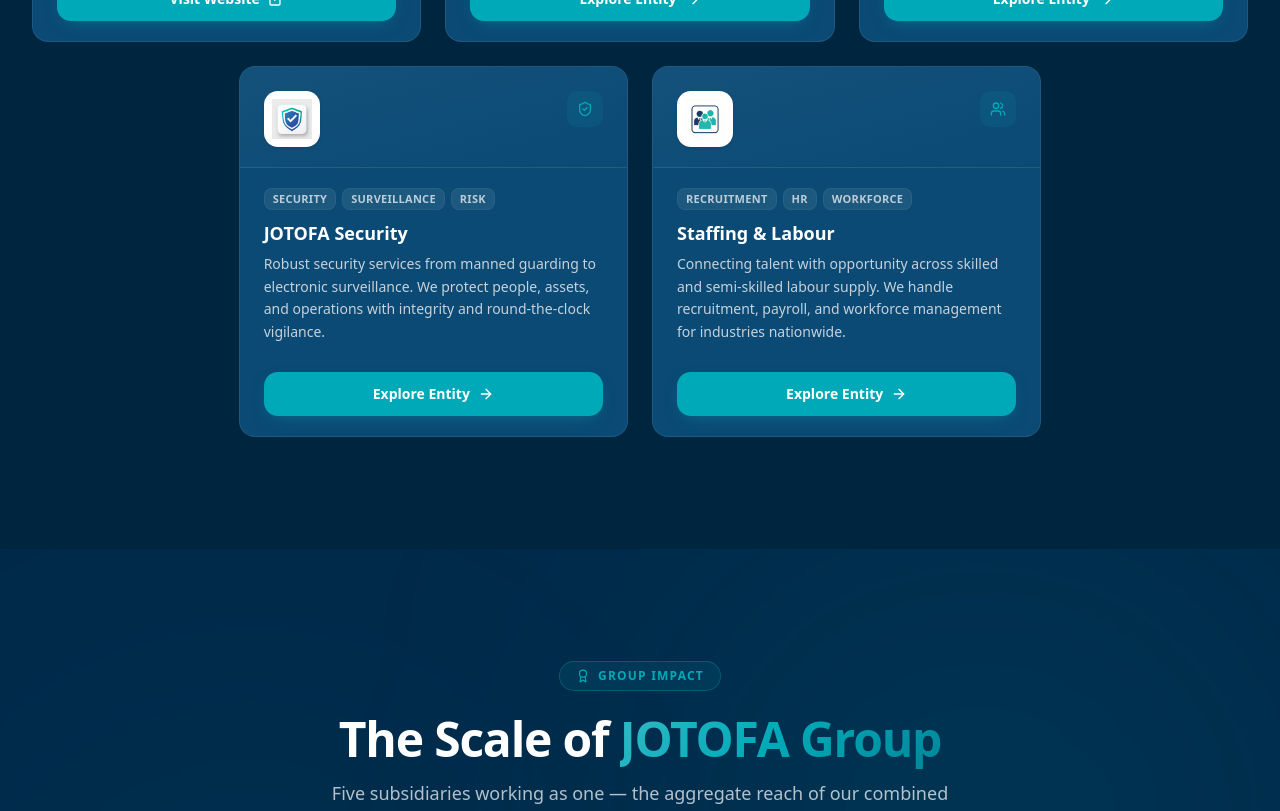
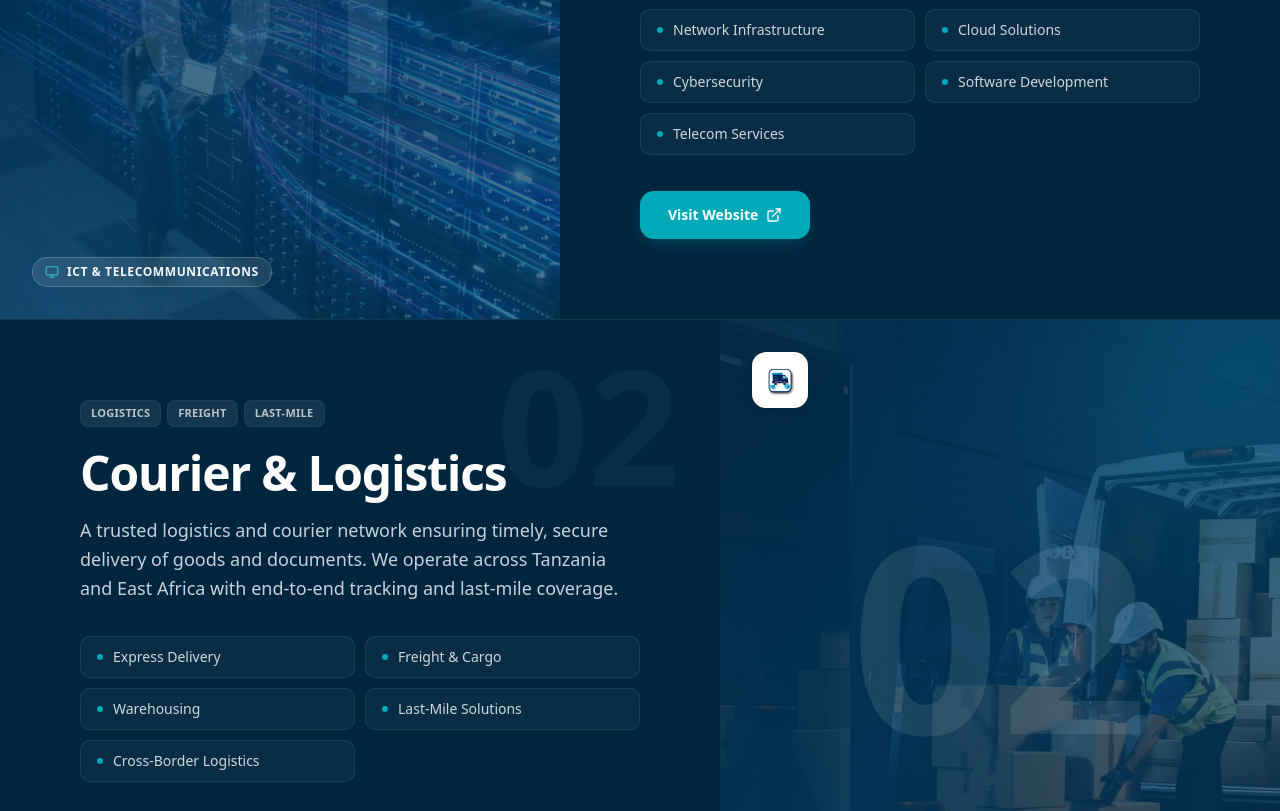
Before and after one commit to sulemsaba/frontendjotofa, a Next.js app: page /businesses in a window 1280 px wide. Shown: the part 1400-2211 px from the top of the page. Built offline with nearby package versions, Linux system fonts and the light colour scheme; no server answers.

Commit message:
fca8e119-ca0f-473f-bd9c-d674e90b470d

```diff
--- a/src/components/pages/businesses.tsx
+++ b/src/components/pages/businesses.tsx
@@ -28,18 +28,21 @@
    "Our Businesses" — premium holding-company directory page.
 
    Layout (top → bottom):
-     1. Hero banner  — bold headline "Diversified Expertise. Shared Values."
-     2. Directory    — 5 IDENTICAL, equal-sized container cards. Each card:
-                         • company logo (real logo for UTEC, monogram mark
-                           for the rest) on a soft branded zone
-                         • sector badge tags (ICT / Telecom / Cloud, etc.)
-                         • concise TWO-sentence value proposition
-                         • high-contrast primary outbound button labelled
-                           "Visit Website" (UTEC store) or "Explore Entity"
-     3. Group impact — massive aggregate data counters band (5+ Subsidiaries,
+     1. Hero banner    — bold headline "Diversified Expertise. Shared Values."
+     2. Split sections — 5 full-width split-screen sections, one per subsidiary.
+                         Each section alternates image left / right and contains:
+                         • full-bleed photograph with navy brand overlay
+                         • giant watermark index number (01–05)
+                         • company logo tile
+                         • tagline pill + sector badges
+                         • concise two-sentence value proposition
+                         • 2-column services grid
+                         • high-contrast primary CTA — "Visit Website"
+                           (UTEC store) or "Explore Entity" (internal route)
+     3. Group impact   — massive aggregate data counters band (5+ Subsidiaries,
                          12,000+ Employees, 50+ Global Offices, 25+ Years) with
                          scroll-triggered count-up animation
-     4. Footer       — already global; CTA band at top captures investor /
+     4. Footer         — already global; CTA band at top captures investor /
                          partner / job-seeker inquiries
 
    Brand palette ONLY: JOTOFA navy + teal. Theme-aware (light + dark).
@@ -47,68 +50,127 @@
 
 interface Business {
   id: PageId;
+  /** "01" – "05" — used as the big watermark number */
+  index: string;
   name: string;
+  /** Short sector tagline, e.g. "ICT & Telecommunications" */
+  tagline: string;
+  /** Small UI sector badges */
   sectors: string[];
+  /** Service line-items shown in the 2-col grid */
+  services: string[];
   /** Concise two-sentence value proposition */
   description: string;
   icon: React.ComponentType<{ className?: string }>;
-  /** Real logo (UTEC) — if absent, falls back to a styled monogram mark */
+  /** Full-bleed photograph for the split-section image side */
+  image: string;
+  /** Real logo — if absent, falls back to a styled monogram mark */
   logoSrc?: string;
   /** 2-letter monogram used when no real logo asset exists */
   logoMark: string;
-  /** Outbound link (UTEC store). If absent, card button routes internally */
+  /** Outbound link (UTEC store). If absent, button routes internally */
   website?: { label: string; url: string };
 }
 
 const businesses: Business[] = [
   {
     id: "utec",
+    index: "01",
     name: "UTEC Solutions",
+    tagline: "ICT & Telecommunications",
     sectors: ["ICT", "Telecom", "Cloud"],
+    services: [
+      "Network Infrastructure",
+      "Cloud Solutions",
+      "Cybersecurity",
+      "Software Development",
+      "Telecom Services",
+    ],
     description:
       "Cutting-edge ICT infrastructure, telecommunications, and digital transformation services for modern enterprises. We connect businesses and communities across Tanzania with reliable, scalable technology.",
     icon: Monitor,
+    image: "/images/subsidiaries/utec.jpg",
     logoSrc: "/images/utec-logo.png",
     logoMark: "UT",
     website: { label: "Visit Website", url: storeProductsPageUrl() },
   },
   {
     id: "courier",
+    index: "02",
     name: "Courier & Logistics",
+    tagline: "Reliable Delivery Network",
     sectors: ["Logistics", "Freight", "Last-Mile"],
+    services: [
+      "Express Delivery",
+      "Freight & Cargo",
+      "Warehousing",
+      "Last-Mile Solutions",
+      "Cross-Border Logistics",
+    ],
     description:
       "A trusted logistics and courier network ensuring timely, secure delivery of goods and documents. We operate across Tanzania and East Africa with end-to-end tracking and last-mile coverage.",
     icon: Truck,
+    image: "/images/subsidiaries/courier.jpg",
     logoSrc: "/images/courier-logo.png",
     logoMark: "JC",
   },
   {
     id: "cleaning",
+    index: "03",
     name: "Cleaning & Maids",
+    tagline: "Professional Cleaning",
     sectors: ["Facilities", "Hygiene", "Maintenance"],
+    services: [
+      "Commercial Cleaning",
+      "Residential Services",
+      "Industrial Cleaning",
+      "Specialized Sanitization",
+      "Staffed Housekeeping",
+    ],
     description:
       "Premium cleaning and housekeeping for commercial, residential, and industrial spaces. We deliver hygiene and pristine environments through trained, supervised crews.",
     icon: Sparkles,
+    image: "/images/subsidiaries/cleaning.jpg",
     logoSrc: "/images/cleaning-logo.png",
     logoMark: "JM",
   },
   {
     id: "security",
+    index: "04",
     name: "JOTOFA Security",
+    tagline: "Comprehensive Security",
     sectors: ["Security", "Surveillance", "Risk"],
+    services: [
+      "Manned Guarding",
+      "Electronic Surveillance",
+      "Event Security",
+      "Risk Assessment",
+      "Security Consulting",
+    ],
     description:
       "Robust security services from manned guarding to electronic surveillance. We protect people, assets, and operations with integrity and round-the-clock vigilance.",
     icon: ShieldCheck,
+    image: "/images/subsidiaries/security.jpg",
     logoSrc: "/images/security-logo.png",
     logoMark: "JS",
   },
   {
     id: "staffing",
+    index: "05",
     name: "Staffing & Labour",
+    tagline: "Workforce Solutions",
     sectors: ["Recruitment", "HR", "Workforce"],
+    services: [
+      "Recruitment Services",
+      "Labour Outsourcing",
+      "Payroll Management",
+      "Training & Development",
+      "HR Consulting",
+    ],
     description:
       "Connecting talent with opportunity across skilled and semi-skilled labour supply. We handle recruitment, payroll, and workforce management for industries nationwide.",
     icon: Users,
+    image: "/images/subsidiaries/staffing.jpg",
     logoSrc: "/images/staffing-logo.png",
     logoMark: "JT",
   },
@@ -231,49 +293,106 @@
 }
 
 /* ──────────────────────────────────────────────────────────────────────────
-   2. DIRECTORY GRID — equal-sized cards
+   2. SPLIT-SCREEN STACKED SECTIONS — one full-width section per subsidiary.
+      Each section alternates image left / right (even = image left, odd = right)
+      and gives every subsidiary its own immersive "moment" with a full-bleed
+      photograph, giant watermark index, logo tile, services grid, and CTA.
    ────────────────────────────────────────────────────────────────────────── */
-function BusinessCard({ business }: { business: Business }) {
+function SplitSection({
+  business,
+  index,
+}: {
+  business: Business;
+  index: number;
+}) {
   const router = useRouter();
   const Icon = business.icon;
+  const reversed = index % 2 === 1;
 
   return (
-    <motion.div className="group relative flex flex-col h-full rounded-2xl bg-card border border-border overflow-hidden transition-all duration-300 hover:-translate-y-1.5 hover:border-jotofa-accent/50 hover:shadow-[0_24px_60px_-24px_rgba(0,59,100,0.25)] dark:hover:shadow-[0_24px_60px_-24px_rgba(0,0,0,0.6)]">
-      {/* ─── Logo zone ─── */}
-      <div className="relative px-6 pt-6 pb-5 border-b border-border bg-gradient-to-br from-jotofa-navy/[0.04] to-transparent dark:from-white/[0.04] dark:to-transparent">
-        <div className="flex items-start justify-between gap-3">
-          {/* Logo / monogram mark */}
-          <div className="flex items-center justify-center h-14 w-14 rounded-xl bg-white border border-jotofa-navy/10 dark:border-white/10 shadow-sm flex-shrink-0 overflow-hidden">
+    <motion.section
+      initial={{ opacity: 0, y: 40 }}
+      whileInView={{ opacity: 1, y: 0 }}
+      viewport={{ once: true, margin: "-80px" }}
+      transition={{ duration: 0.7, ease: [0.16, 1, 0.3, 1] }}
+      className="relative flex flex-col lg:flex-row min-h-[60vh] lg:min-h-[78vh] border-b border-border"
+    >
+      {/* ─── Image / Visual Side ─── */}
+      <div
+        className={`group/img relative flex-1 min-h-[42vh] lg:min-h-full overflow-hidden ${
+          reversed ? "lg:order-2" : ""
+        }`}
+      >
+        <Image
+          src={business.image}
+          alt={business.name}
+          fill
+          sizes="(max-width: 1024px) 100vw, 50vw"
+          className="object-cover transition-transform duration-[1.2s] ease-out group-hover/img:scale-105"
+        />
+        {/* Navy brand overlay — keeps every section on-palette */}
+        <div className="absolute inset-0 bg-gradient-to-br from-jotofa-navy-deep/92 via-jotofa-navy/80 to-jotofa-navy/65" />
+        {/* Teal glow accent */}
+        <div className="absolute -top-24 -right-24 w-72 h-72 bg-jotofa-accent/20 rounded-full blur-[100px] pointer-events-none" />
+
+        {/* Giant watermark index number */}
+        <div className="absolute inset-0 flex items-center justify-center pointer-events-none">
+          <span className="text-[160px] sm:text-[220px] lg:text-[260px] font-black text-white/[0.09] leading-none select-none">
+            {business.index}
+          </span>
+        </div>
+
+        {/* Logo tile — top-left */}
+        <div className="absolute top-6 left-6 sm:top-8 sm:left-8 z-10">
+          <div className="flex items-center justify-center h-14 w-14 rounded-xl bg-white border border-white/20 shadow-lg overflow-hidden">
             {business.logoSrc ? (
               <Image
                 src={business.logoSrc}
                 alt={`${business.name} logo`}
-                width={56}
-                height={56}
-                className="h-10 w-10 object-contain"
+                width={48}
+                height={48}
+                className="h-9 w-9 object-contain"
               />
             ) : (
-              <span className="text-lg font-black tracking-tight text-jotofa-navy">
+              <span className="text-lg font-black text-jotofa-navy">
                 {business.logoMark}
               </span>
             )}
           </div>
+        </div>
 
-          {/* Icon chip */}
-          <div className="flex items-center justify-center h-9 w-9 rounded-lg bg-jotofa-accent/10 text-jotofa-accent flex-shrink-0">
-            <Icon className="w-4 h-4" />
+        {/* Tagline pill — bottom-left */}
+        <div className="absolute bottom-6 left-6 sm:bottom-8 sm:left-8 z-10">
+          <div className="inline-flex items-center gap-2 px-3 py-1.5 rounded-full bg-white/10 border border-white/20 backdrop-blur-md">
+            <Icon className="w-3.5 h-3.5 text-jotofa-accent-light" />
+            <span className="text-xs font-semibold uppercase tracking-wider text-white/95">
+              {business.tagline}
+            </span>
           </div>
         </div>
       </div>
 
-      {/* ─── Body ─── */}
-      <div className="flex flex-col flex-1 px-6 py-5">
-        {/* Sector badge tags */}
-        <div className="flex flex-wrap gap-1.5 mb-3">
+      {/* ─── Content Side ─── */}
+      <div
+        className={`relative flex-1 flex flex-col justify-center px-6 py-14 sm:px-10 sm:py-16 lg:px-16 lg:py-20 xl:px-20 bg-background ${
+          reversed ? "lg:order-1" : ""
+        }`}
+      >
+        {/* Faint watermark number — top right */}
+        <span
+          aria-hidden
+          className="absolute top-4 right-6 sm:top-6 sm:right-10 text-[100px] sm:text-[140px] lg:text-[160px] font-black text-jotofa-navy/[0.04] dark:text-white/[0.04] leading-none select-none pointer-events-none"
+        >
+          {business.index}
+        </span>
+
+        <div className="relative z-10 max-w-xl mx-auto lg:mx-0 w-full">
+          {/* Sector badges */}
+          <div className="flex flex-wrap gap-1.5 mb-5">
             {business.sectors.map((sector) => (
               <span
                 key={sector}
-              className="inline-flex items-center px-2 py-0.5 rounded-md text-[11px] font-semibold uppercase tracking-wide bg-jotofa-navy/[0.06] dark:bg-white/[0.08] text-jotofa-navy/70 dark:text-white/70 border border-jotofa-navy/5 dark:border-white/5"
+                className="inline-flex items-center px-2.5 py-1 rounded-md text-[11px] font-semibold uppercase tracking-wide bg-jotofa-navy/[0.06] dark:bg-white/[0.08] text-jotofa-navy/70 dark:text-white/70 border border-jotofa-navy/5 dark:border-white/5"
               >
                 {sector}
               </span>
@@ -281,48 +400,63 @@
           </div>
 
           {/* Name */}
-        <h3 className="text-lg font-bold text-foreground mb-2 leading-tight">
+          <h2 className="text-3xl sm:text-4xl lg:text-5xl font-bold tracking-tight text-foreground mb-4 leading-[1.1]">
             {business.name}
-        </h3>
+          </h2>
 
-        {/* Two-sentence value proposition */}
-        <p className="text-sm text-muted-foreground leading-relaxed mb-5">
+          {/* Value proposition */}
+          <p className="text-base sm:text-lg text-muted-foreground leading-relaxed mb-8">
             {business.description}
           </p>
 
-        {/* High-contrast primary outbound button — full-width, pushed to bottom */}
-        <div className="mt-auto pt-2">
+          {/* Services grid — 2 columns */}
+          <div className="grid grid-cols-1 sm:grid-cols-2 gap-2.5 mb-9">
+            {business.services.map((service) => (
+              <div
+                key={service}
+                className="flex items-center gap-2.5 px-4 py-2.5 rounded-lg bg-jotofa-navy/[0.03] dark:bg-white/[0.04] border border-border hover:border-jotofa-accent/40 hover:bg-jotofa-accent/[0.06] transition-all duration-200"
+              >
+                <span className="w-1.5 h-1.5 rounded-full bg-jotofa-accent flex-shrink-0" />
+                <span className="text-sm font-medium text-foreground/80">
+                  {service}
+                </span>
+              </div>
+            ))}
+          </div>
+
+          {/* High-contrast primary CTA */}
+          <div>
             {business.website ? (
               <a
                 href={business.website.url}
                 target="_blank"
                 rel="noopener noreferrer"
-              className="inline-flex items-center justify-center gap-2 w-full px-5 py-3 rounded-xl bg-jotofa-navy dark:bg-jotofa-accent text-white text-sm font-semibold transition-all hover:bg-jotofa-navy-deep dark:hover:bg-jotofa-accent-dark shadow-[0_6px_18px_-8px_rgba(0,59,100,0.4)] dark:shadow-[0_6px_18px_-8px_rgba(0,169,183,0.5)] cursor-pointer focus-visible:outline-none focus-visible:ring-2 focus-visible:ring-jotofa-accent focus-visible:ring-offset-2 focus-visible:ring-offset-background"
+                className="group/btn inline-flex items-center justify-center gap-2 px-7 py-3.5 rounded-xl bg-jotofa-navy dark:bg-jotofa-accent text-white text-sm font-semibold transition-all hover:bg-jotofa-navy-deep dark:hover:bg-jotofa-accent-dark shadow-[0_6px_18px_-8px_rgba(0,59,100,0.4)] dark:shadow-[0_6px_18px_-8px_rgba(0,169,183,0.5)] cursor-pointer focus-visible:outline-none focus-visible:ring-2 focus-visible:ring-jotofa-accent focus-visible:ring-offset-2 focus-visible:ring-offset-background"
               >
                 {business.website.label}
-              <ExternalLink className="w-4 h-4" />
+                <ExternalLink className="w-4 h-4 transition-transform group-hover/btn:translate-x-0.5" />
               </a>
             ) : (
               <button
                 onClick={() => router.push(`/${business.id}`)}
-              className="inline-flex items-center justify-center gap-2 w-full px-5 py-3 rounded-xl bg-jotofa-navy dark:bg-jotofa-accent text-white text-sm font-semibold transition-all hover:bg-jotofa-navy-deep dark:hover:bg-jotofa-accent-dark shadow-[0_6px_18px_-8px_rgba(0,59,100,0.4)] dark:shadow-[0_6px_18px_-8px_rgba(0,169,183,0.5)] cursor-pointer focus-visible:outline-none focus-visible:ring-2 focus-visible:ring-jotofa-accent focus-visible:ring-offset-2 focus-visible:ring-offset-background"
+                className="group/btn inline-flex items-center justify-center gap-2 px-7 py-3.5 rounded-xl bg-jotofa-navy dark:bg-jotofa-accent text-white text-sm font-semibold transition-all hover:bg-jotofa-navy-deep dark:hover:bg-jotofa-accent-dark shadow-[0_6px_18px_-8px_rgba(0,59,100,0.4)] dark:shadow-[0_6px_18px_-8px_rgba(0,169,183,0.5)] cursor-pointer focus-visible:outline-none focus-visible:ring-2 focus-visible:ring-jotofa-accent focus-visible:ring-offset-2 focus-visible:ring-offset-background"
               >
                 Explore Entity
-              <ArrowRight className="w-4 h-4 group-hover:translate-x-0.5 transition-transform" />
+                <ArrowRight className="w-4 h-4 transition-transform group-hover/btn:translate-x-0.5" />
               </button>
             )}
           </div>
         </div>
-    </motion.div>
+      </div>
+    </motion.section>
   );
 }
 
-function DirectoryGrid() {
+function SplitSections() {
   return (
-    <section className="relative py-20 sm:py-28">
-      <div className="mx-auto max-w-7xl px-4 sm:px-6 lg:px-8">
+    <section className="relative">
       {/* Section header */}
-        <ScrollReveal className="text-center mb-12 sm:mb-16">
+      <ScrollReveal className="text-center py-20 sm:py-24">
         <h2 className="text-3xl sm:text-4xl lg:text-5xl font-bold tracking-tight text-foreground mb-4">
           Our Subsidiaries
         </h2>
@@ -332,26 +466,16 @@
         </p>
       </ScrollReveal>
 
-        {/* Equal-sized cards grid.
-            On lg+, uses a 6-col grid with each card spanning 2 cols, and the
-            4th card offset to col-start-2 so the 2nd row (cards 4 + 5) is
-            centered under the first row of 3 — a polished "magazine" layout
-            that keeps every card IDENTICAL in size and corporate weight. */}
-        <StaggerContainer
-          className="grid grid-cols-1 sm:grid-cols-2 lg:grid-cols-6 gap-5 lg:gap-6"
-          staggerDelay={0.08}
-        >
-          {businesses.map((b, i) => (
-            <StaggerItem
-              key={b.id}
-              className={`sm:col-span-1 lg:col-span-2 ${
-                i === 3 ? "lg:col-start-2" : ""
-              }`}
-            >
-              <BusinessCard business={b} />
-            </StaggerItem>
+      {/* Split-screen stacked sections — each subsidiary gets a full-width
+          immersive split section. */}
+      <div className="border-t border-border">
+        {businesses.map((business, index) => (
+          <SplitSection
+            key={business.id}
+            business={business}
+            index={index}
+          />
         ))}
-        </StaggerContainer>
       </div>
     </section>
   );
@@ -469,14 +593,14 @@
 }
 
 /* ──────────────────────────────────────────────────────────────────────────
-   Page — composes Hero + Directory + Group Impact.
+   Page — composes Hero + Split Sections + Group Impact.
    (Footer is rendered globally by the page shell.)
    ────────────────────────────────────────────────────────────────────────── */
 export function BusinessesPage() {
   return (
     <>
       <BusinessesHero />
-      <DirectoryGrid />
+      <SplitSections />
       <GroupImpact />
     </>
   );
```
Lines whose indentation alone changed are shown as unchanged.
